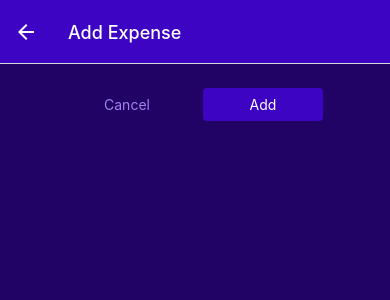
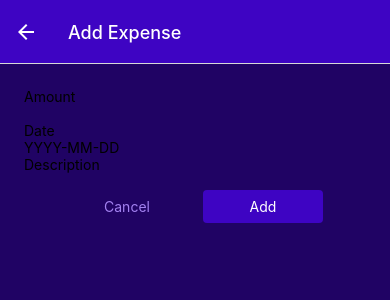
Before and after one commit to Facuscar/expenses-app, a React Native app: screen /ManageExpense in a window 390 px wide. Shown: the top 300 px of the page. Built offline with nearby package versions, Linux system fonts and the light colour scheme.

Commit message:
Creating an overall form

```diff
--- /dev/null
+++ b/components/ExpenseForm/index.jsx
@@ -0,0 +1,28 @@
+import { View } from "react-native"
+
+import Input from "./Input";
+
+const ExpenseForm = () => {
+  const amountChangedHandler = () => {
+
+  }
+
+  return (
+    <View>
+      <Input label="Amount" textInputProps={{
+        keyboardType: "decimal-pad",
+        onChangeText: amountChangedHandler,
+       }} />
+      <Input label="Date" textInputProps={{
+        placeholder: "YYYY-MM-DD",
+        maxLength: 10,
+        onChangeText: () => {},
+      }} />
+      <Input label="Description" textInputProps={{
+
+      }} />
+    </View>
+  )
+}
+
+export default ExpenseForm;
--- a/screens/ManageExpensesScreen.jsx
+++ b/screens/ManageExpensesScreen.jsx
@@ -4,6 +4,7 @@ import { StyleSheet, View } from "react-native";
 import IconButton from "../components/IconButton"
 import { GlobalStyles } from "../constants/styles";
 import Button from "../components/Button";
+import ExpenseForm from "../components/ExpenseForm";
 
 const ManageExpenses = ({ route, navigation }) => {
   const expensesContext = useContext(ExpensesContext)
@@ -35,6 +36,7 @@ const ManageExpenses = ({ route, navigation }) => {
 
   return (
     <View style={styles.container}>
+      <ExpenseForm />
       <View style={styles.buttonsContainer}>
         <Button mode="flat" onPress={handleCancel} style={styles.button}>Cancel</Button>
         <Button onPress={handleConfirm} style={styles.button}>{isEditing ? 'Update' : 'Add'}</Button>
```
Also changed, not shown: components/ExpensesOutput/ExpenseForm/index.jsx (deleted, +0 -11 lines), components/ExpenseForm/Input/index.jsx (renamed from components/ExpensesOutput/ExpenseForm/Input/index.jsx).
